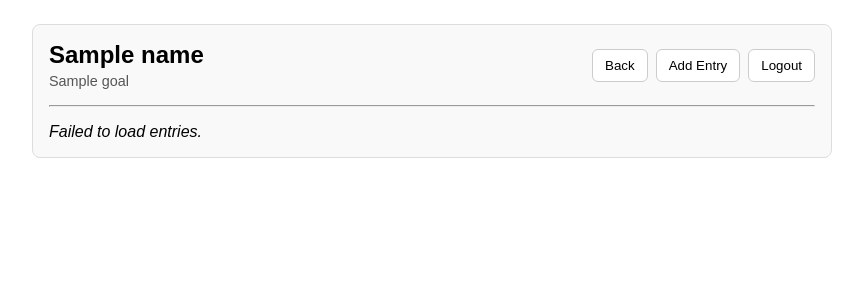
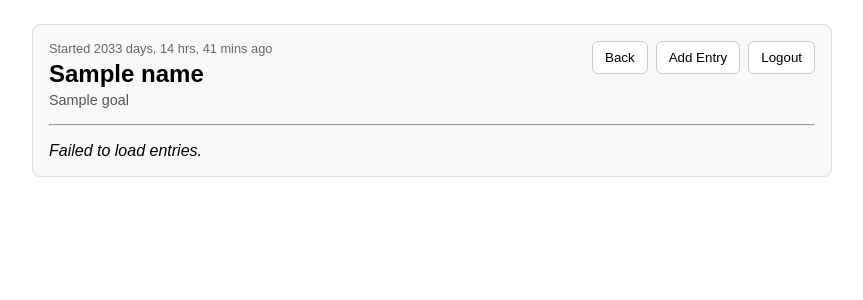
Before and after one commit to manvocao0271/ai-daily-goal-journal, a FastAPI app: template templates/journal.html in a window 1280 px wide. Shown: the part 42-342 px from the top of the page, without its empty margins (208-1071 px from the left). Run offline with FastAPI, Linux system fonts and the light colour scheme; the template is opened without the code that fills it: most values are stand-ins (such as "Sample title", 1, 10 or a date in 2020).

Commit message:
added timer

```diff
--- a/main.py
+++ b/main.py
@@ -92,7 +92,12 @@ async def journal_detail_page(journal_id: str, request: Request):
     journal = await journals_collection.find_one({"_id": oid, "user_id": user_id})
     if not journal:
         return RedirectResponse(url="/journals")
-    return templates.TemplateResponse("journal.html", {"request": request, "title": journal.get("name") or "Journal", "journal_id": journal_id, "user_id": user_id, "name": journal.get("name"), "goal": journal.get("goal")})
+    created_at = journal.get("created_at")
+    if not created_at:
+        # derive from ObjectId timestamp
+        ts = oid.generation_time  # datetime in UTC
+        created_at = ts.isoformat()
+    return templates.TemplateResponse("journal.html", {"request": request, "title": journal.get("name") or "Journal", "journal_id": journal_id, "user_id": user_id, "name": journal.get("name"), "goal": journal.get("goal"), "created_at": created_at})
 
 # -------- AUTH API --------
 # User registration endpoint
@@ -154,6 +159,9 @@ async def add_journal_entry(request: Request, data: dict = Body(...)):
         entry["name"] = name
     if goal:
         entry["goal"] = goal
+    # Add created_at timestamp if creating a new journal (identified by having a name)
+    if name and "created_at" not in entry:
+        entry["created_at"] = datetime.utcnow().isoformat()
     result = await journals_collection.insert_one(entry)
     return {"msg": "Journal created.", "entry_id": str(result.inserted_id)}
 
--- a/templates/journal.html
+++ b/templates/journal.html
@@ -1,8 +1,9 @@
 {% extends 'base.html' %}
 {% block content %}
-<div class="card" id="journal-root" data-journal-id="{{ journal_id }}">
-  <div style="display:flex;justify-content:space-between;align-items:center;">
-    <div>
+<div class="card" id="journal-root" data-journal-id="{{ journal_id }}" data-created-at="{{ created_at }}">
+  <div style="display:flex;justify-content:space-between;align-items:flex-start;">
+    <div style="flex:1;">
+      <div id="elapsed" style="font-size:0.8em;color:#666;margin-bottom:4px;">Loading age...</div>
       <h2 style="margin:0;" id="journal-name">{{ name or 'Journal' }}</h2>
       {% if goal %}<div style="margin-top:4px;color:#555;font-size:0.9em;white-space:pre-line;" id="journal-goal">{{ goal }}</div>{% endif %}
     </div>
@@ -197,5 +198,23 @@
   window.editEntry = openEditEntry;
   document.getElementById('logout-btn').onclick = async () => { await fetch('/api/logout',{method:'POST'}); window.location='/login'; };
   loadEntries();
+  // Elapsed timer logic
+  const createdAtISO = document.getElementById('journal-root').getAttribute('data-created-at');
+  function updateElapsed(){
+    if(!createdAtISO) return;
+    const start = new Date(createdAtISO);
+    const now = new Date();
+    let diff = Math.floor((now - start)/1000);
+    const days = Math.floor(diff/86400); diff -= days*86400;
+    const hours = Math.floor(diff/3600); diff -= hours*3600;
+    const mins = Math.floor(diff/60);
+    const parts = [];
+    if(days>0) parts.push(days + (days===1?' day':' days'));
+    parts.push(hours + (hours===1?' hr':' hrs'));
+    parts.push(mins + (mins===1?' min':' mins'));
+    document.getElementById('elapsed').textContent = 'Started ' + parts.join(', ') + ' ago';
+  }
+  updateElapsed();
+  setInterval(updateElapsed, 60*1000);
 </script>
 {% endblock %}
```
